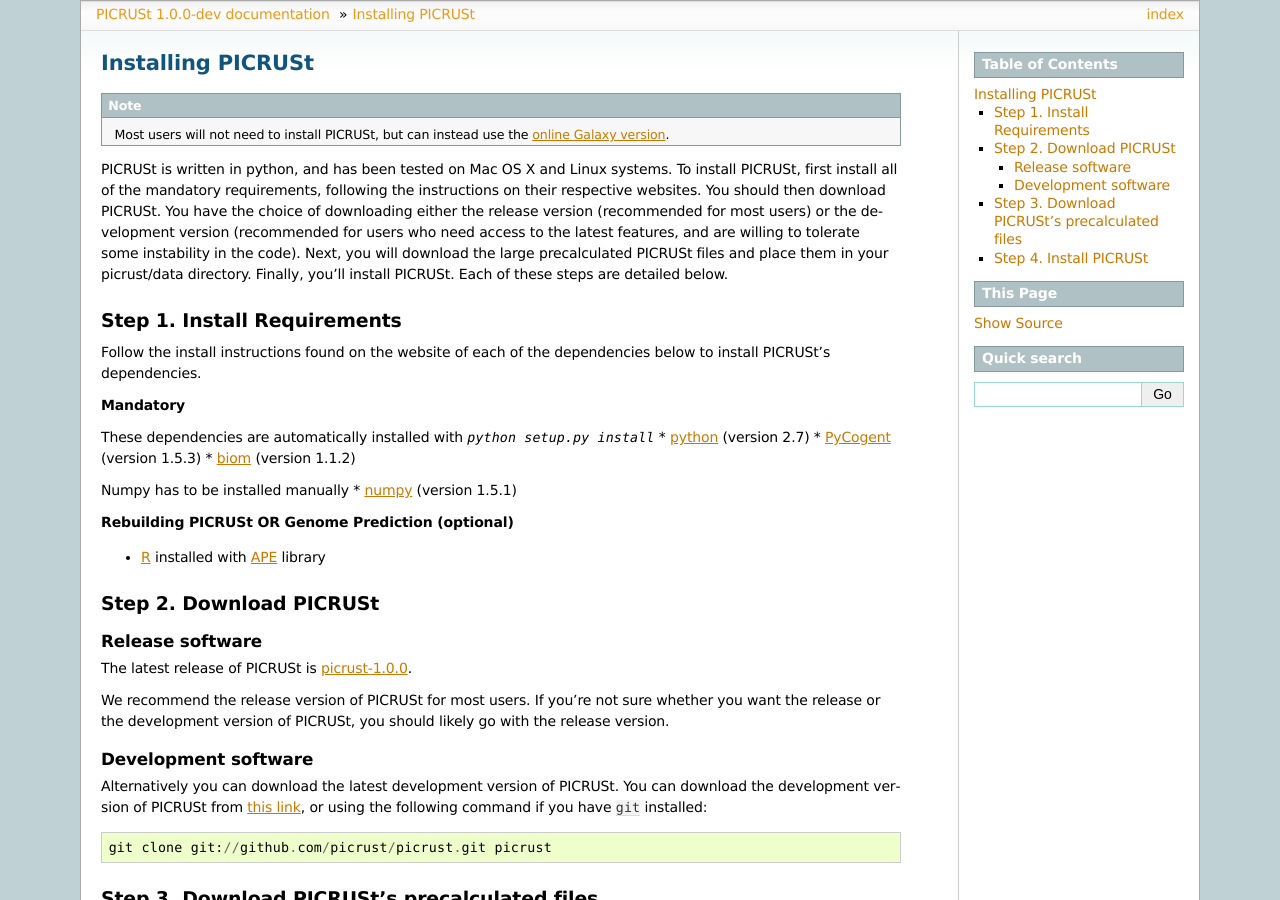
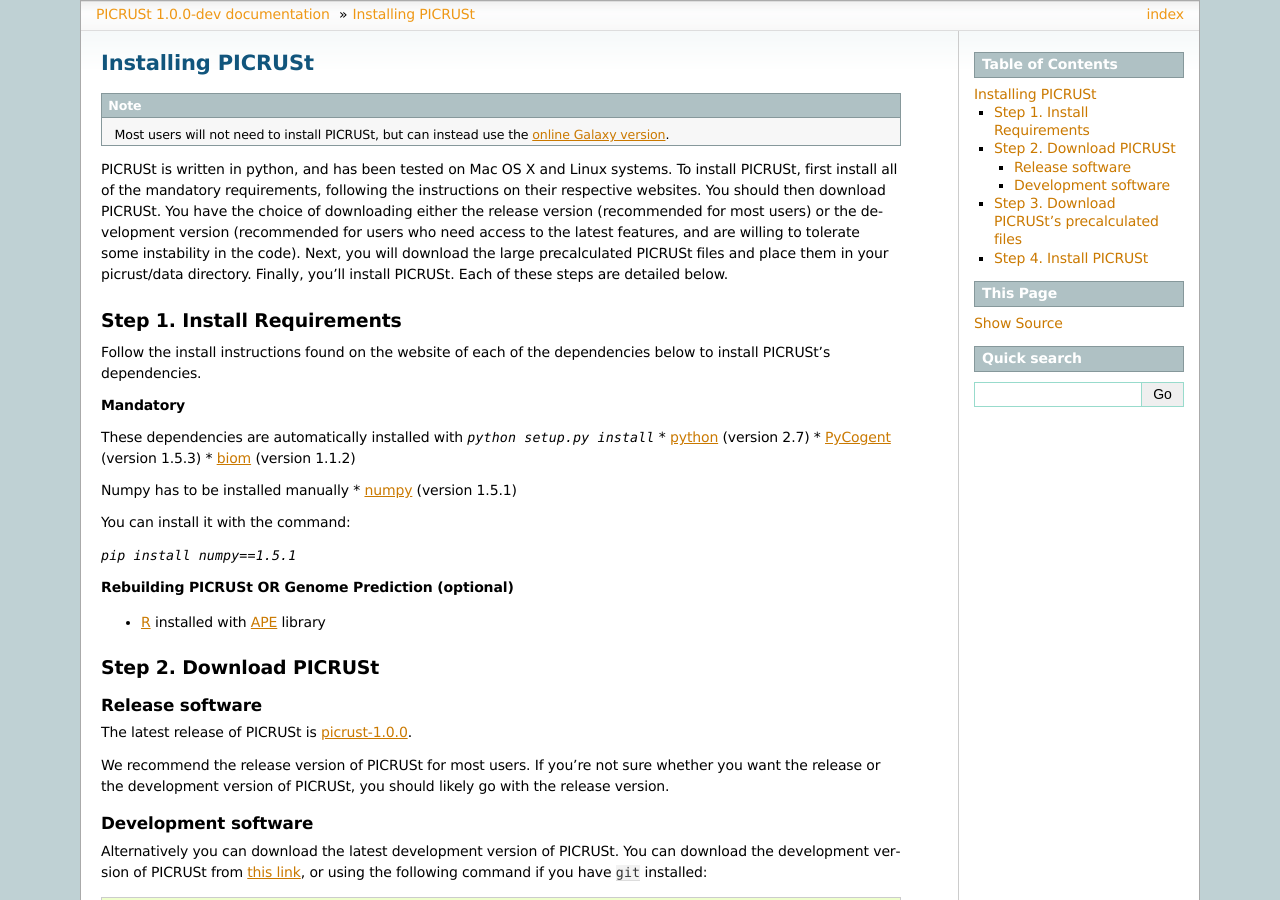
Before and after one commit to picrust/picrust, a Sphinx documentation site: the page built from doc/source/install.rst, in a window 1280 px wide and 900 px high. Built offline with Sphinx 7.4.7, drawn with Linux system fonts in a browser that asks for light colours.

Commit message:
be specific about numpy version
Former-commit-id: 15d5d46e9c243ef9119c84ea654e73e41062a3fd

```diff
--- a/doc/source/install.rst
+++ b/doc/source/install.rst
@@ -22,6 +22,10 @@ These dependencies are automatically installed with `python setup.py install`
 
 Numpy has to be installed manually
 * `numpy`_ (version 1.5.1)
+
+You can install it with the command:
+
+`pip install numpy==1.5.1`
 
 **Rebuilding PICRUSt OR Genome Prediction (optional)**
 
--- a/setup.py
+++ b/setup.py
@@ -38,6 +38,7 @@ setup(name='PICRUSt',
         packages=['picrust'],
         scripts=glob('scripts/*py'),
         install_requires= [
+          'numpy == 1.5.1',
           'cogent == 1.5.3',
           'biom-format == 1.3.1',
           'Cython == 0.17'
```
